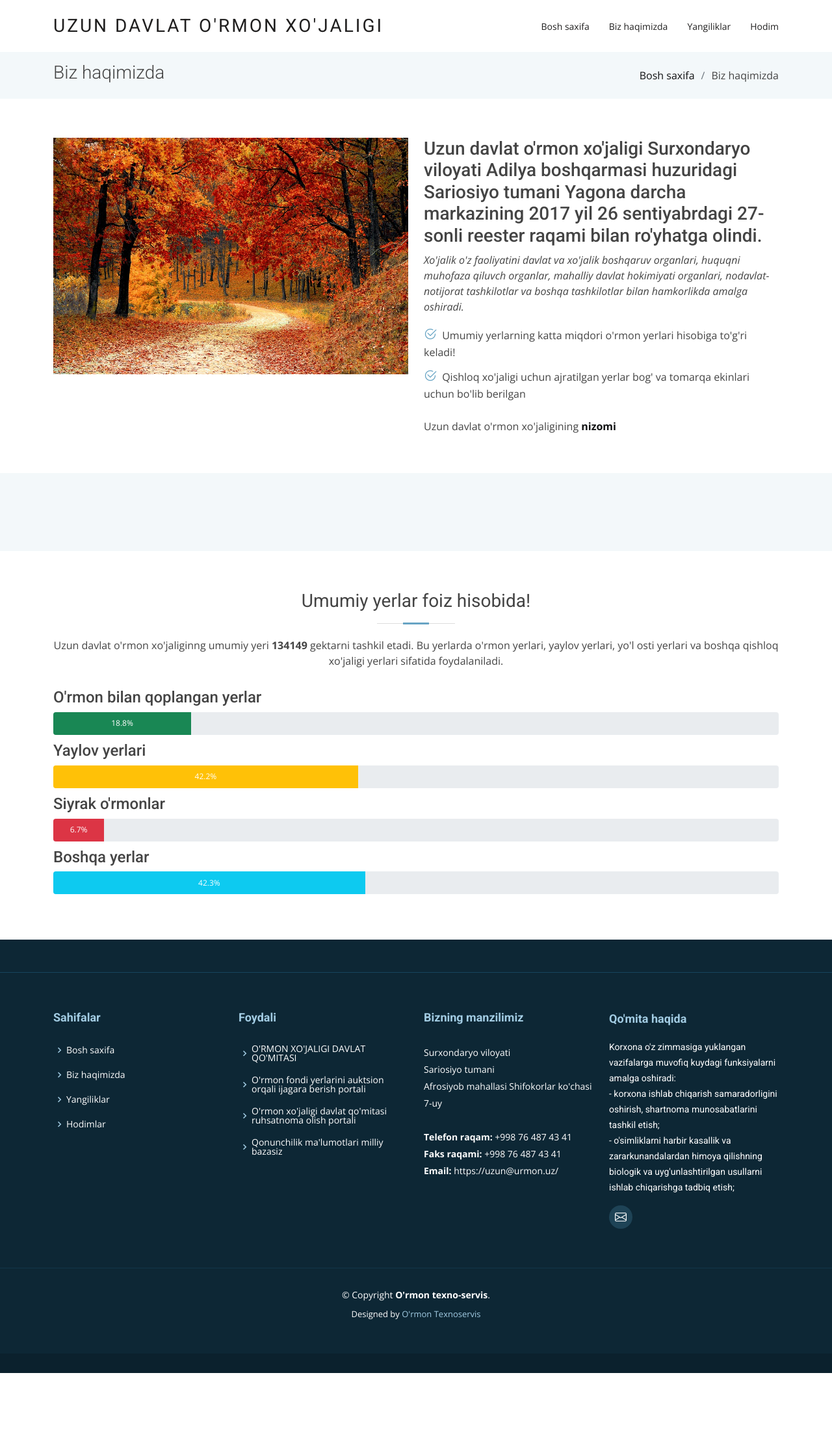
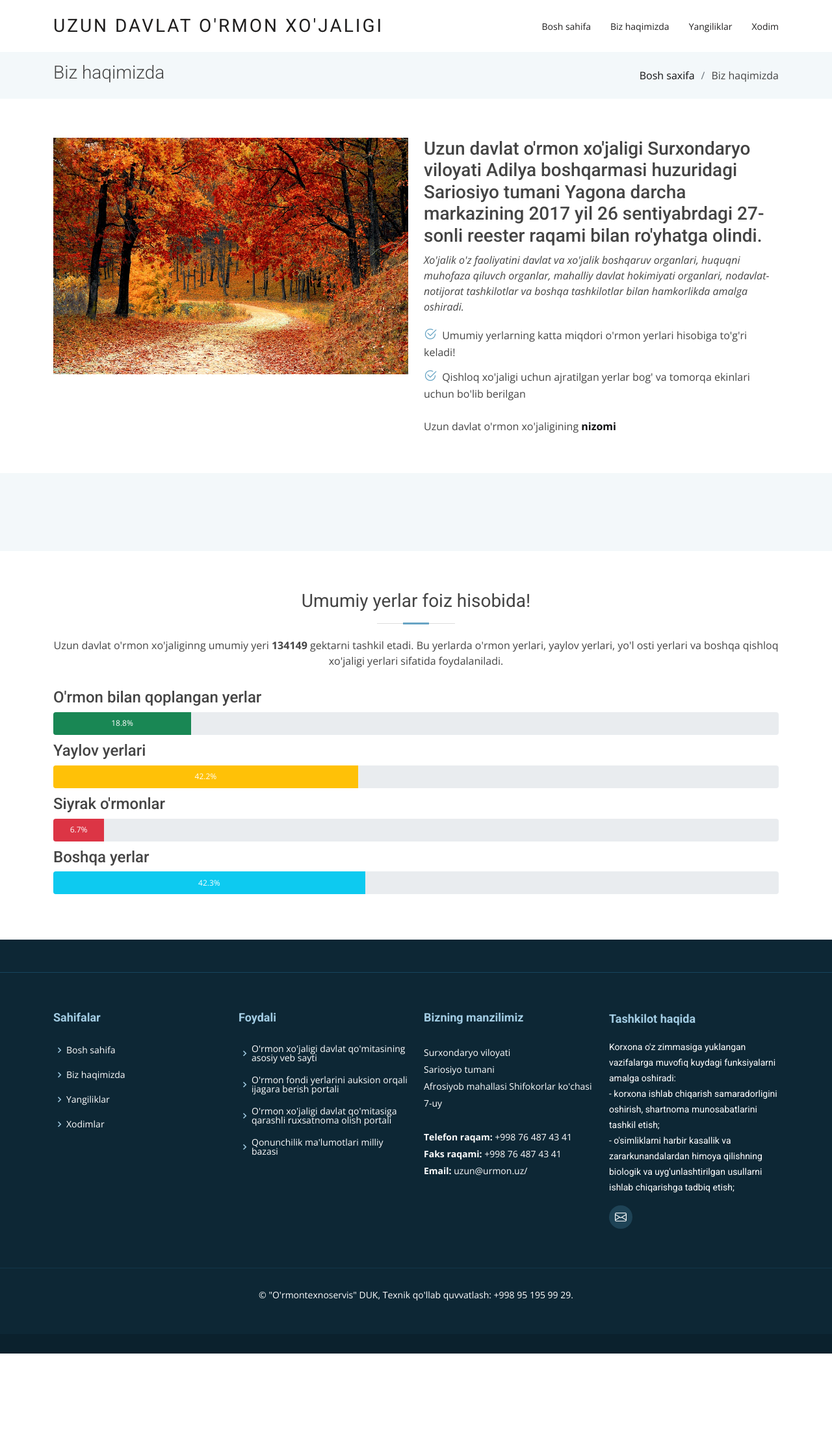
Before and after one commit to Sanjar1996/Uzun, a Django app: page /about/ in a window 1280 px wide. Shown: the whole page at 65% size. After the commit the page ends 2083 px from the top, so only its background shows below. Run offline with Django 3.2, Linux system fonts and the light colour scheme; data that the repository does not hold is empty; some libraries are stand-ins or nearby versions.

Commit message:
site updated

```diff
--- a/src/articles/models.py
+++ b/src/articles/models.py
@@ -63,7 +63,7 @@ class Newsmodel(models.Model):
     title = models.CharField(max_length=250)
     summary = models.CharField(max_length=250)
     body = RichTextField()
-    date = models.DateField(auto_now=True)
+    date = models.DateField(auto_now=False)
 
     def __str__(self):
         return self.title
--- a/src/articles/urls.py
+++ b/src/articles/urls.py
@@ -7,6 +7,6 @@ urlpatterns = [
     path('about/', aboutview, name='about'),
     path('news/', newsview, name='news'),
     path('<int:pk>/', detailview, name='detail'),
-    path('hodimlar/', hodim_view, name='hodim'),
+    path('xodimlar/', hodim_view, name='xodim'),
     path('price/', price_about, name='price'),
 ]
--- a/src/config/settings/__init__.py
+++ b/src/config/settings/__init__.py
@@ -1,2 +1,2 @@
-from .production import *
-# from .development import *
+# from .production import *
+from .development import *
--- a/src/config/settings/base.py
+++ b/src/config/settings/base.py
@@ -117,7 +117,7 @@ STATIC_URL = '/static/'
 STATICFILES_DIRS = [
     os.path.join(BASE_DIR, 'static')
 ]
-
+STATIC_ROOT = os.path.join(BASE_DIR, 'staticfiles')
 # STATIC_ROOT = str(BASE_DIR.joinpath('staticfiles'))
 # STATICFILES_STORAGE = 'whitenoise.storage.CompressedManifestStaticFilesStorage'
 
--- a/src/config/urls.py
+++ b/src/config/urls.py
@@ -11,3 +11,4 @@ urlpatterns = [
 
 if settings.DEBUG:
     urlpatterns += static(settings.MEDIA_URL, document_root=settings.MEDIA_ROOT)
+    urlpatterns += static(settings.STATIC_URL, document_root=settings.STATIC_ROOT)
--- a/src/static/css/style.css
+++ b/src/static/css/style.css
@@ -329,7 +329,7 @@ h1, h2, h3, h4, h5, h6, .font-primary {
   top: 0;
   width: 130%;
   height: 95%;
-  background: linear-gradient(to right, rgba(30, 67, 86, 0.8), rgba(30, 67, 86, 0.6)), url("../img/bg.jpg") center top no-repeat;
+  background:  url("../img/2.jpg") center top no-repeat;
   z-index: 0;
   border-radius: 0 0 50% 50%;
   transform: translateX(-50%) rotate(0deg);
--- a/src/templates/about.html
+++ b/src/templates/about.html
@@ -33,7 +33,7 @@
             </p>
             <ul>
               <li><i class="bi bi-check2-circle"></i> Umumiy yerlarning katta miqdori o'rmon yerlari hisobiga to'g'ri keladi!</li>
-              <li><i class="bi bi-check2-circle"></i> Qishloq xo'jaligi uchun ajratilgan yerlar bog' va tomarqa ekinlari uchun bo'lib berilgan</li>
+              <li><i class="bi bi-check2-circle"></i> Qishloq xo'jaligi uchun ajratilgan yerlar bog' va tomorqa ekinlari uchun bo'lib berilgan</li>
             </ul>
             <p>
               Uzun davlat o'rmon xo'jaligining <a href="{% static '/nizom.pdf' %}"><b>nizomi</b></a>
--- a/src/templates/base.html
+++ b/src/templates/base.html
@@ -43,10 +43,10 @@
 
       <nav id="navbar" class="navbar">
         <ul>
-          <li><a href="{% url 'home' %}" {% if forloop.first %} class={% active_link 'home' %} {% endif %}>Bosh saxifa</a></li>
+          <li><a href="{% url 'home' %}" {% if forloop.first %} class={% active_link 'home' %} {% endif %}>Bosh sahifa</a></li>
           <li><a href="{% url 'about' %}" class={% active_link 'about' %}>Biz haqimizda</a></li>
           <li><a href="{% url 'news' %}" class={% active_link 'news' %}>Yangiliklar</a></li>
-          <li><a href="{% url 'hodim' %}" class={% active_link 'hodim' %}>Hodim</a></li>
+          <li><a href="{% url 'xodim' %}" class={% active_link 'xodim' %}>Xodim</a></li>
         <ul>
         {% comment %} <i class="bi bi-list mobile-nav-toggle"></i> {% endcomment %}
       </nav><!-- .navbar -->
@@ -66,10 +66,10 @@
           <div class="col-lg-3 col-md-6 footer-links">
             <h4>Sahifalar</h4>
             <ul>
-            <li><i class="bx bx-chevron-right"></i> <a href="{% url 'home' %}">Bosh saxifa</a></li>
+            <li><i class="bx bx-chevron-right"></i> <a href="{% url 'home' %}">Bosh sahifa</a></li>
               <li><i class="bx bx-chevron-right"></i> <a href="{% url 'about' %}">Biz haqimizda</a></li>
               <li><i class="bx bx-chevron-right"></i> <a href="{% url 'news' %}">Yangiliklar</a></li>
-              <li><i class="bx bx-chevron-right"></i> <a href="{% url 'hodim' %}">Hodimlar</a></li>
+              <li><i class="bx bx-chevron-right"></i> <a href="{% url 'xodim' %}">Xodimlar</a></li>
 
             </ul>
           </div>
@@ -77,10 +77,10 @@
           <div class="col-lg-3 col-md-6 footer-links">
             <h4>Foydali</h4>
             <ul>
-              <li><i class="bx bx-chevron-right"></i> <a href="https://urmon.uz/uz/asosiy/">O'RMON XO'JALIGI DAVLAT QO'MITASI </a></li>
-              <li><i class="bx bx-chevron-right"></i> <a href="https://ijara-urmon.uz/">O'rmon fondi yerlarini auktsion orqali ijagara berish portali</a></li>
-              <li><i class="bx bx-chevron-right"></i> <a href="https://ruxsatnoma-urmon.uz/">O'rmon xo'jaligi davlat qo'mitasi ruhsatnoma olish portali</a></li>
-              <li><i class="bx bx-chevron-right"></i> <a href="https://lex.uz/">Qonunchilik ma'lumotlari milliy bazasiz</a></li>
+              <li><i class="bx bx-chevron-right"></i> <a href="https://urmon.uz/uz/asosiy/">O'rmon xo'jaligi davlat qo'mitasining asosiy veb sayti </a></li>
+              <li><i class="bx bx-chevron-right"></i> <a href="https://ijara-urmon.uz/">O'rmon fondi yerlarini auksion orqali ijagara berish portali</a></li>
+              <li><i class="bx bx-chevron-right"></i> <a href="https://ruxsatnoma-urmon.uz/">O'rmon xo'jaligi davlat qo'mitasiga qarashli ruxsatnoma olish portali</a></li>
+              <li><i class="bx bx-chevron-right"></i> <a href="https://lex.uz/">Qonunchilik ma'lumotlari milliy bazasi</a></li>
               <!-- {% comment %} <li><i class="bx bx-chevron-right"></i> <a href="#">Graphic Design</a></li> {% endcomment %} -->
             </ul>
           </div>
@@ -93,13 +93,13 @@
               Afrosiyob mahallasi Shifokorlar ko'chasi 7-uy<br><br>
               <strong>Telefon raqam:</strong> +998 76 487 43 41<br>
               <strong>Faks raqami:</strong> +998 76 487 43 41 <br>
-              <strong>Email:</strong> https://uzun@urmon.uz/<br>
+              <strong>Email:</strong> uzun@urmon.uz/<br>
             </p>
 
           </div>
 
           <div class="col-lg-3 col-md-6 footer-info">
-            <h3>Qo'mita haqida</h3>
+            <h3>Tashkilot haqida</h3>
             <p>Korxona o'z zimmasiga yuklangan vazifalarga muvofiq kuydagi funksiyalarni amalga oshiradi:<br>
             - korxona ishlab chiqarish samaradorligini oshirish, shartnoma munosabatlarini tashkil etish;<br>
             - o'simliklarni harbir kasallik va zararkunandalardan himoya qilishning biologik va uyg'unlashtirilgan usullarni ishlab chiqarishga tadbiq etish;
@@ -115,11 +115,9 @@
 
     <div class="container">
       <div class="copyright">
-        &copy; Copyright <strong><span>O'rmon texno-servis</span></strong>.
+        &copy; "O'rmontexnoservis" DUK, Texnik qo'llab quvvatlash: +998 95 195 99 29.
       </div>
-      <div class="credits">
-        Designed by <a href="https://texnoservis@urmon.uz/">O'rmon Texnoservis</a>
-      </div>
+
     </div>
   </footer><!-- End Footer -->
 
```
Also changed, not shown: src/static/1.jpg (added), src/static/2.jpg (added), src/static/3.jpg (added), src/static/4.jpg (added), src/static/img/1.jpg (added), src/static/img/2.jpg (added), src/static/img/3.jpg (added), src/static/img/4.jpg (added), 3 other files.
